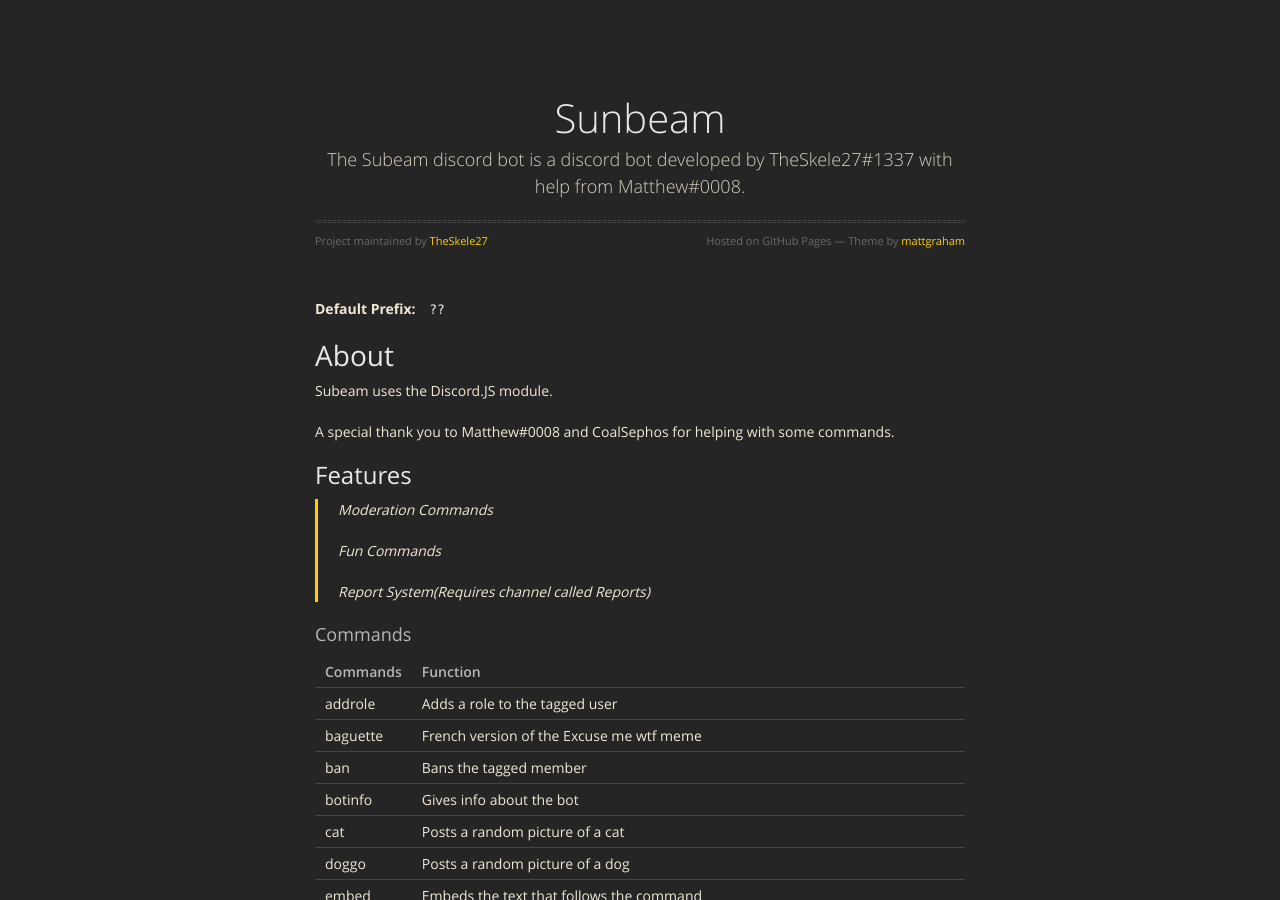
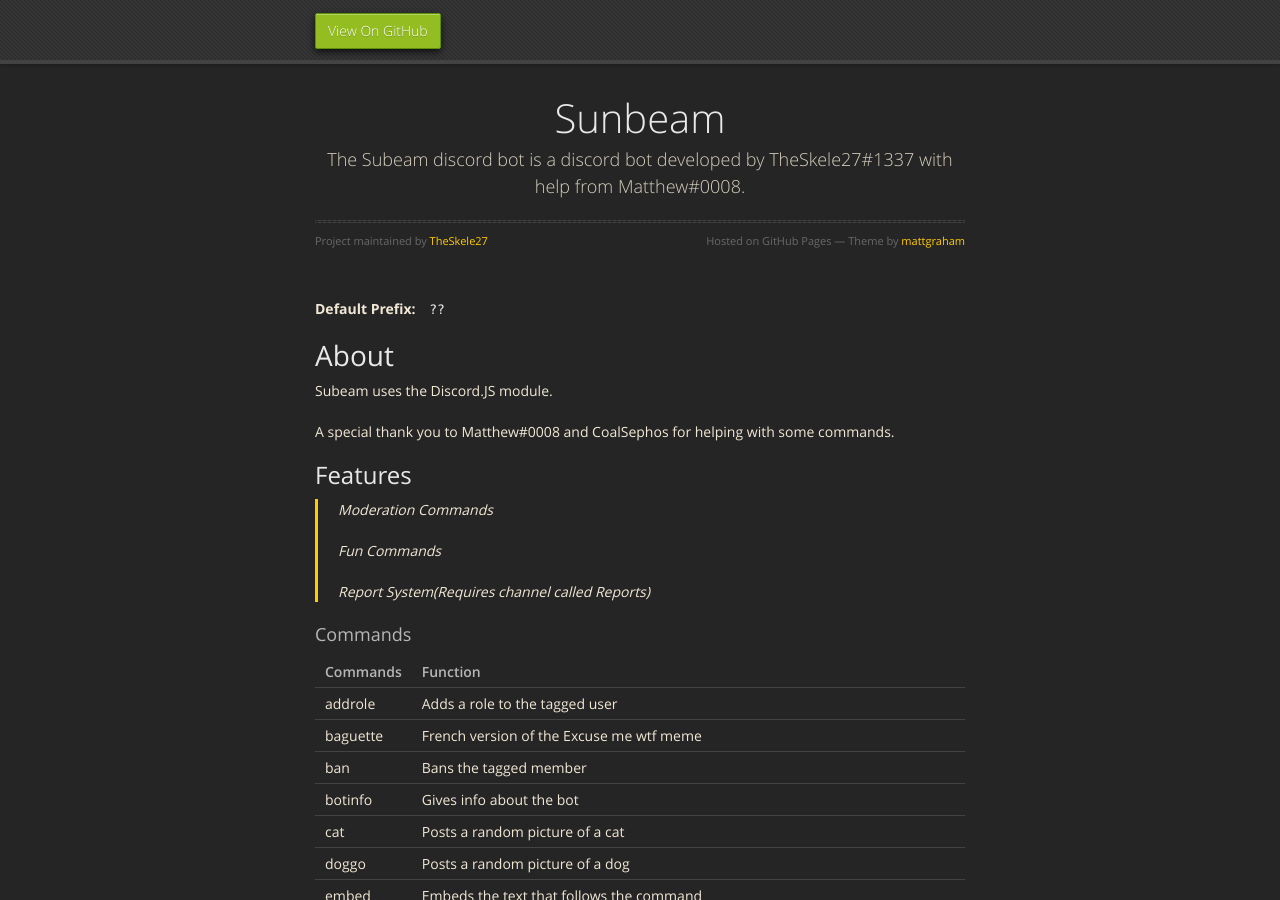
Before and after one commit to TheSkele27/TheSkele27.github.io, a Jekyll site: the page built from index.md, in a window 1280 px wide and 900 px high. Built offline with Jekyll 4.4.1, drawn with Linux system fonts in a browser that asks for light colours.

Commit message:
weuhuhihigjrehig

```diff
--- a/_layouts/default.html
+++ b/_layouts/default.html
@@ -17,7 +17,17 @@
     <meta name="viewport" content="width=device-width, initial-scale=1, user-scalable=no">
 
   </head>
-
+  <body>
+    <div id="header">
+      <nav>
+        <li class="fork"><a href="https://github.com/TheSkele27/skele-sbot">View On GitHub</a></li>
+        {% if site.show_downloads %}
+          <li class="downloads"><a href="{{ site.github.zip_url }}">ZIP</a></li>
+          <li class="downloads"><a href="{{ site.github.tar_url }}">TAR</a></li>
+          <li class="title">DOWNLOADS</li>
+        {% endif %}
+      </nav>
+    </div><!-- end header -->
 
     <div class="wrapper">
 
```
